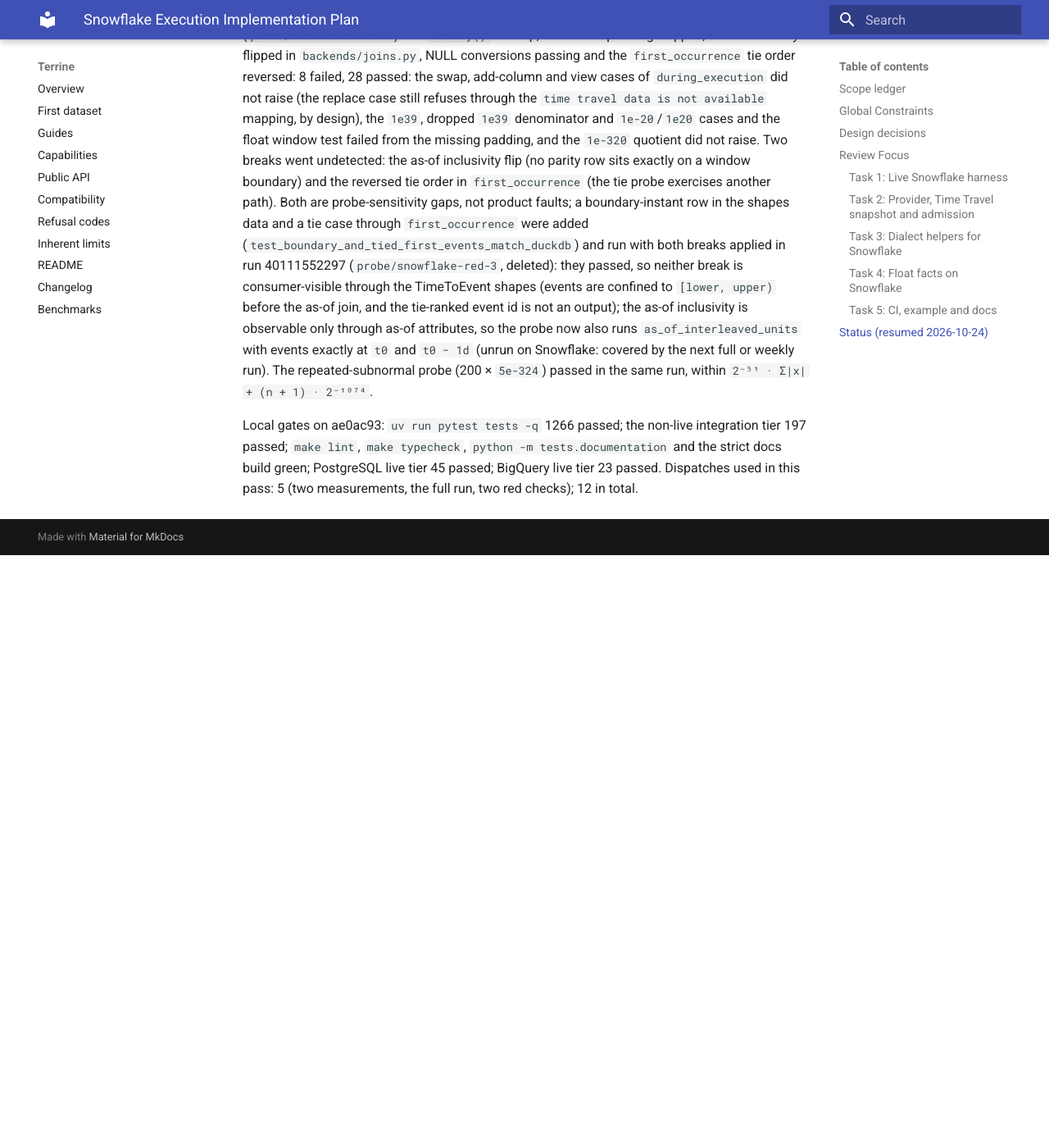
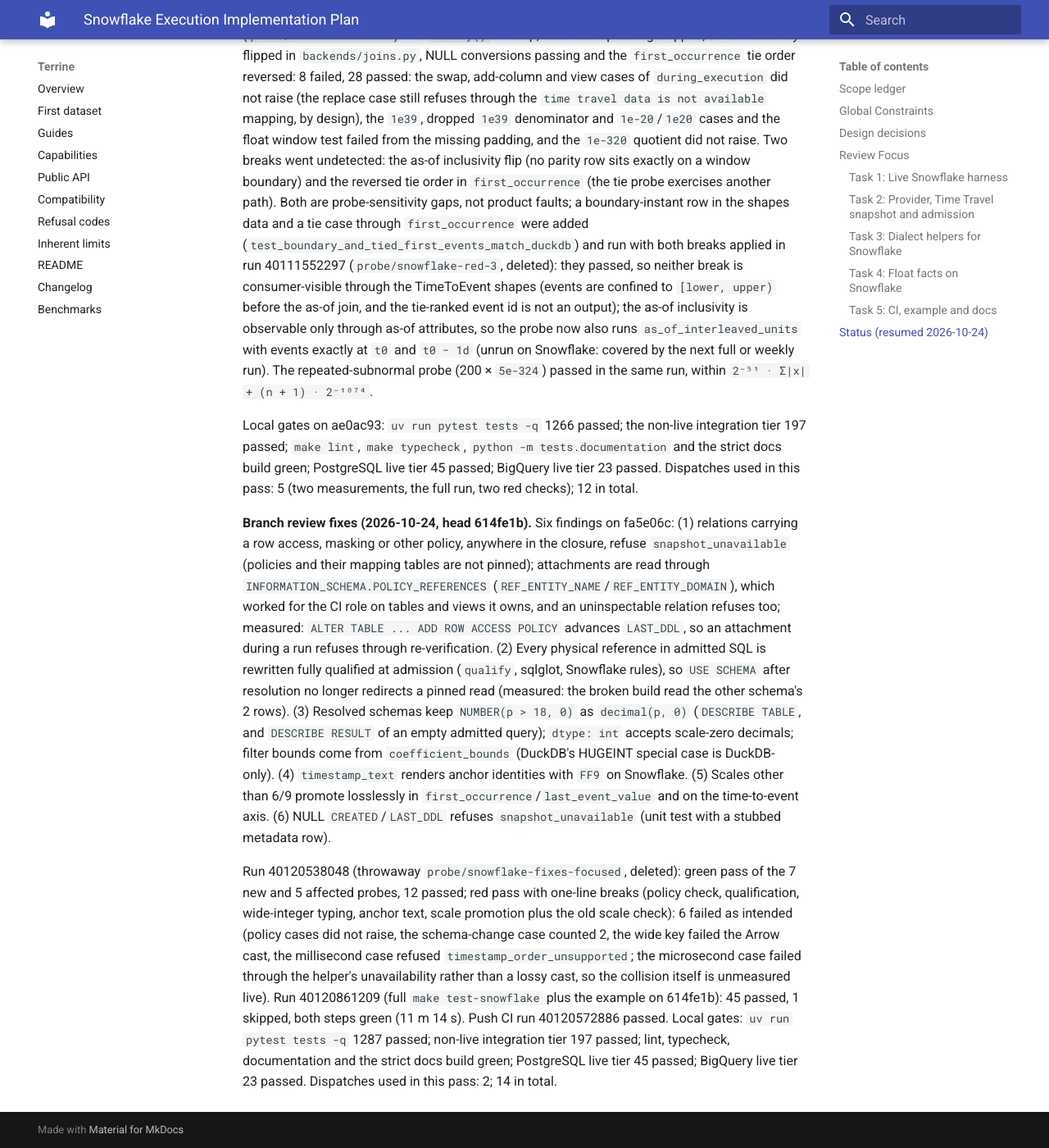
Before and after one commit to kylejcaron/terrine, an MkDocs documentation site: the page built from docs/superpowers/plans/2026-10-23-snowflake-execution.md, in a window 1280 px wide and 1400 px high, scrolled down 7351 px. Shown: the whole window at 82% size. Built offline with MkDocs 1.6.1 and Material for MkDocs 9.7.7, drawn with Linux system fonts in a browser that asks for light colours; before the commit the page ends 8028 px from its top, so only the background shows below that.

Commit message:
docs: record the review-fix runs and red checks in the plan status

```diff
--- a/docs/superpowers/plans/2026-10-23-snowflake-execution.md
+++ b/docs/superpowers/plans/2026-10-23-snowflake-execution.md
@@ -203,3 +203,38 @@
 `python -m tests.documentation` and the strict docs build green; PostgreSQL
 live tier 45 passed; BigQuery live tier 23 passed. Dispatches used in this
 pass: 5 (two measurements, the full run, two red checks); 12 in total.
+
+**Branch review fixes (2026-10-24, head 614fe1b).** Six findings on fa5e06c:
+(1) relations carrying a row access, masking or other policy, anywhere in the
+closure, refuse `snapshot_unavailable` (policies and their mapping tables are
+not pinned); attachments are read through `INFORMATION_SCHEMA.POLICY_REFERENCES`
+(`REF_ENTITY_NAME`/`REF_ENTITY_DOMAIN`), which worked for the CI role on tables
+and views it owns, and an uninspectable relation refuses too; measured: `ALTER
+TABLE ... ADD ROW ACCESS POLICY` advances `LAST_DDL`, so an attachment during a
+run refuses through re-verification. (2) Every physical reference in admitted
+SQL is rewritten fully qualified at admission (`qualify`, sqlglot, Snowflake
+rules), so `USE SCHEMA` after resolution no longer redirects a pinned read
+(measured: the broken build read the other schema's 2 rows). (3) Resolved
+schemas keep `NUMBER(p > 18, 0)` as `decimal(p, 0)` (`DESCRIBE TABLE`, and
+`DESCRIBE RESULT` of an empty admitted query); `dtype: int` accepts scale-zero
+decimals; filter bounds come from `coefficient_bounds` (DuckDB's HUGEINT
+special case is DuckDB-only). (4) `timestamp_text` renders anchor identities
+with `FF9` on Snowflake. (5) Scales other than 6/9 promote losslessly in
+`first_occurrence`/`last_event_value` and on the time-to-event axis. (6) NULL
+`CREATED`/`LAST_DDL` refuses `snapshot_unavailable` (unit test with a stubbed
+metadata row).
+
+Run 40120538048 (throwaway `probe/snowflake-fixes-focused`, deleted): green
+pass of the 7 new and 5 affected probes, 12 passed; red pass with one-line
+breaks (policy check, qualification, wide-integer typing, anchor text, scale
+promotion plus the old scale check): 6 failed as intended (policy cases did
+not raise, the schema-change case counted 2, the wide key failed the Arrow
+cast, the millisecond case refused `timestamp_order_unsupported`; the
+microsecond case failed through the helper's unavailability rather than a
+lossy cast, so the collision itself is unmeasured live). Run 40120861209 (full
+`make test-snowflake` plus the example on 614fe1b): 45 passed, 1 skipped,
+both steps green (11 m 14 s). Push CI run 40120572886 passed. Local gates:
+`uv run pytest tests -q` 1287 passed; non-live integration tier 197 passed;
+lint, typecheck, documentation and the strict docs build green; PostgreSQL
+live tier 45 passed; BigQuery live tier 23 passed. Dispatches used in this
+pass: 2; 14 in total.
```
